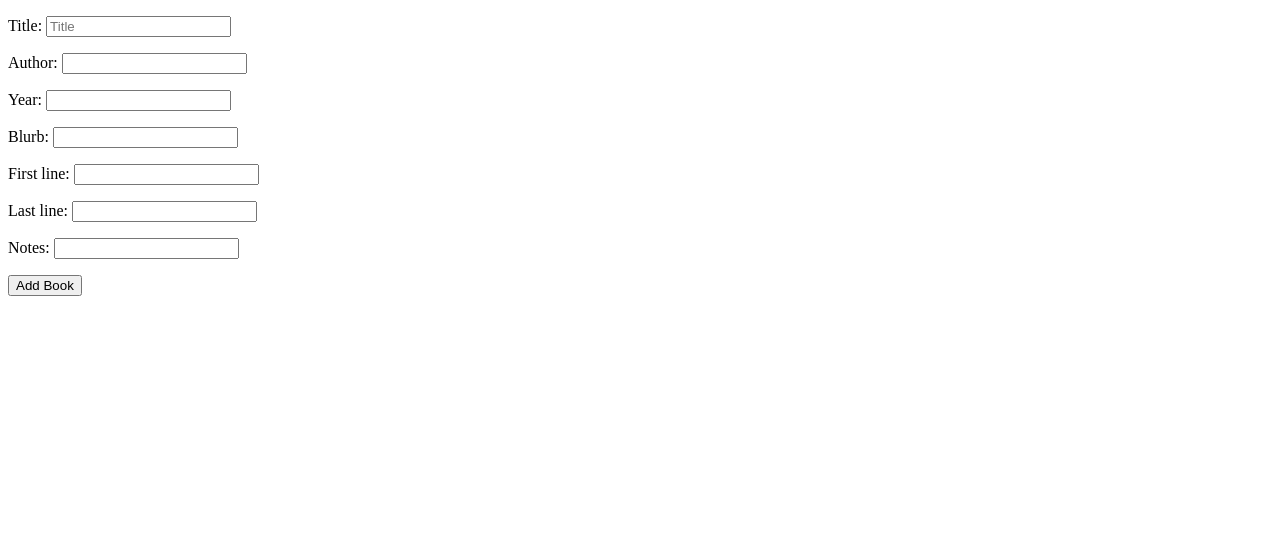
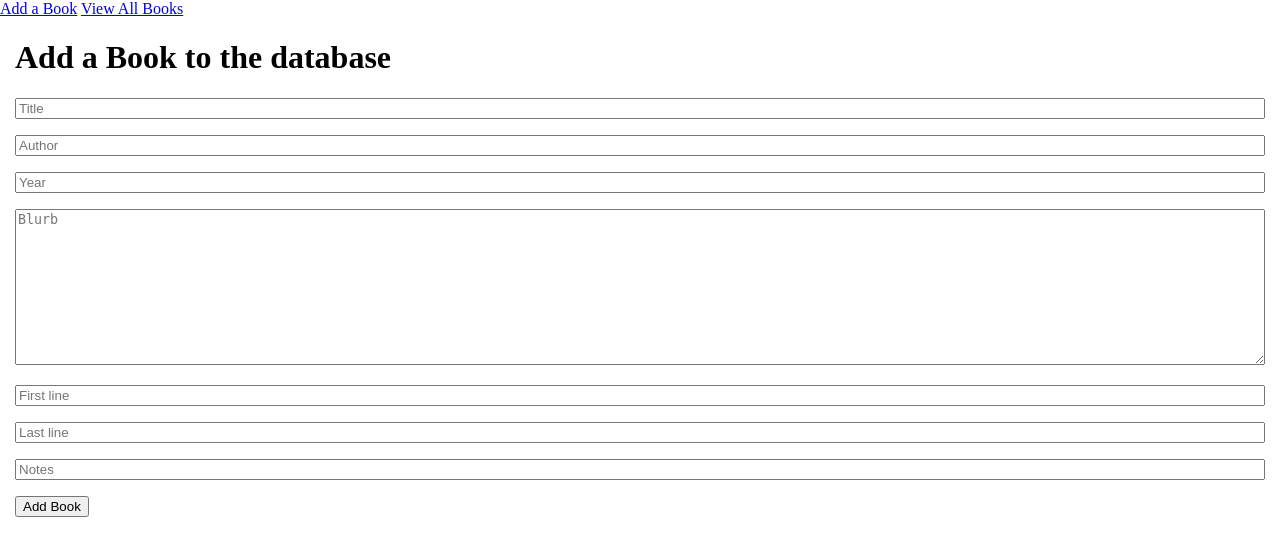
Before and after one commit to danjcooper/book-input, a Django app: page /add-a-book/ in a window 1280 px wide. Shown: the top 556 px of the page. Run offline with Django 3.2, Linux system fonts and the light colour scheme.

Commit message:
start styling

```diff
--- a/book_game/book_game/settings.py
+++ b/book_game/book_game/settings.py
@@ -27,7 +27,7 @@ BASE_DIR = Path(__file__).resolve().parent.parent
 SECRET_KEY = 'django-insecure-jqc^(!aq3@9&^h@zf#amr9z)3$3p!x%5de3m!d*c-dn_85=00s'
 
 # SECURITY WARNING: don't run with debug turned on in production!
-DEBUG = False
+DEBUG = True
 
 ALLOWED_HOSTS = ["*"]
 
--- a/book_game/book_input/forms.py
+++ b/book_game/book_input/forms.py
@@ -8,5 +8,11 @@ class regester_book_form(ModelForm):
         model = models.Book
         fields = ['title', 'author', 'year', 'blurb', 'first_line', 'last_line', 'notes']
         widgets = {
-            'title': forms.TextInput(attrs={'placeholder': 'Title'})
+            'title': forms.TextInput(attrs={'placeholder': 'Title'}),
+            'author': forms.TextInput(attrs={'placeholder': 'Author'}),
+            'year': forms.NumberInput(attrs={'placeholder': 'Year'}),
+            'blurb': forms.Textarea(attrs={'placeholder': 'Blurb'}),
+            'first_line': forms.TextInput(attrs={'placeholder': 'First line'}),
+            'last_line': forms.TextInput(attrs={'placeholder': 'Last line'}),
+            'notes': forms.TextInput(attrs={'placeholder': 'Notes'}),
         }
--- /dev/null
+++ b/book_game/book_input/static/css/forms.styles.css
@@ -0,0 +1,16 @@
+* {
+    box-sizing: border-box;
+}
+body {
+    margin: 0;
+}
+label {
+    display: none;
+}
+main {
+    margin: 15px;
+}
+
+input, textarea {
+    width: 100%;
+}
--- a/book_game/book_input/templates/add-book.html
+++ b/book_game/book_input/templates/add-book.html
@@ -1,16 +1,21 @@
-<!DOCTYPE html>
-<html lang="en">
-<head>
-    <meta charset="UTF-8">
-    <meta http-equiv="X-UA-Compatible" content="IE=edge">
-    <meta name="viewport" content="width=device-width, initial-scale=1.0">
+{% extends 'base.html' %}
+{% load static %}
+
+{% block css %}
+    <link rel="stylesheet" href="{% static 'css/forms.styles.css' %}">
+{% endblock css %}
+
+{% block title %}
     <title>Add a Book</title>
-</head>
-<body>
-    <form method="POST">
-        {% csrf_token %}
-        {{ form.as_p }}
-        <button type="submit">Add Book</button>
-    </form>
-</body>
-</html>
+{% endblock title %}
+
+{% block content %}
+    <main>
+        <form method="POST">
+            <h1>Add a Book to the database</h1>
+            {% csrf_token %}
+            {{ form.as_p }}
+            <button type="submit">Add Book</button>
+        </form>
+    </main>
+{% endblock content %}
--- /dev/null
+++ b/book_game/book_input/templates/base.html
@@ -0,0 +1,16 @@
+<!DOCTYPE html>
+<html lang="en">
+<head>
+    <meta charset="UTF-8">
+    <meta http-equiv="X-UA-Compatible" content="IE=edge">
+    <meta name="viewport" content="width=device-width, initial-scale=1.0">
+    {% block css %}{% endblock css %}
+    {% block title %}{% endblock title %}
+</head>
+<body>
+    <nav>
+        <a href="{% url 'add-a-book' %}">Add a Book</a>
+        <a href="{% url 'all' %}">View All Books</a>
+    </nav>
+    {% block content %}{% endblock content %}
+</body>
```
